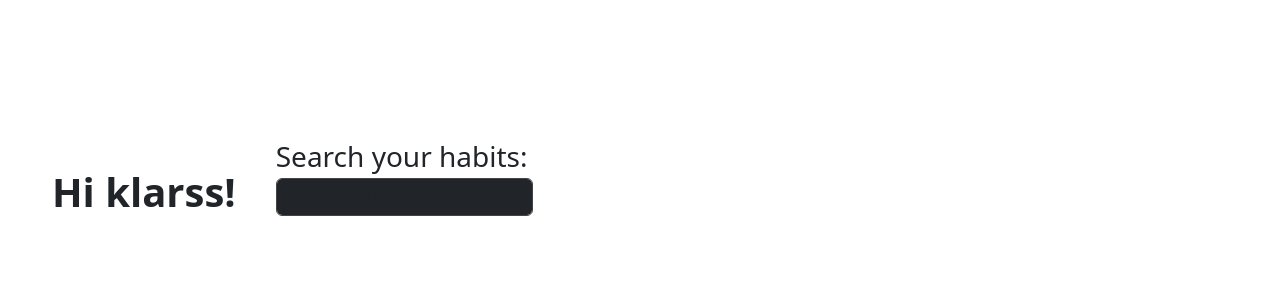
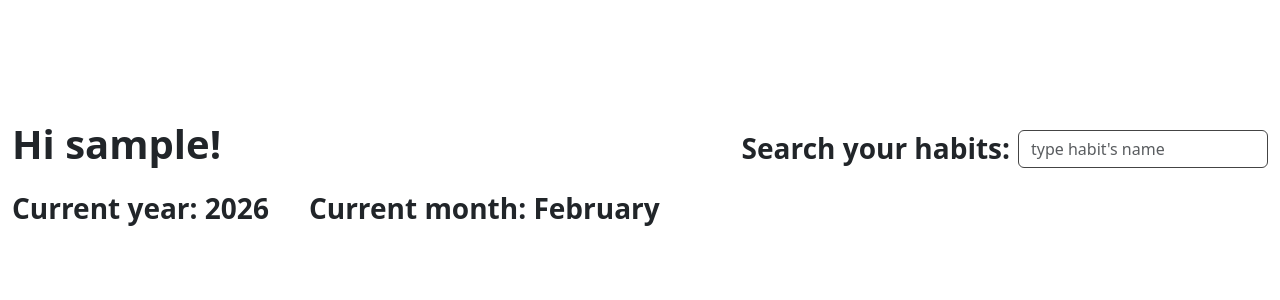
Before and after one commit to kLarss993/Habits-tracker, a Flask app: page / in a window 1280 px wide. Shown: the part 72-372 px from the top of the page. Run offline with Flask 3, Linux system fonts and the light colour scheme; the visitor is signed in with stand-in values (Sample User, id 1).

Commit message:
Added current year and current month to home page

```diff
--- a/code/app.py
+++ b/code/app.py
@@ -1,4 +1,5 @@
 import re
+from datetime import datetime
 
 from flask import *
 from werkzeug.security import generate_password_hash, check_password_hash
@@ -9,6 +10,7 @@ from actions_db import *
 app = Flask(__name__)
 app.secret_key = 'maybe_secret_key'
 models.init_db()
+now = datetime.now()
 
 @app.route('/')
 def home():
@@ -18,7 +20,10 @@ def home():
         flash('Please log in')
         return redirect(url_for('login'))
 
-    return render_template('home.html')
+    return render_template(
+        'home.html',
+        now=now,
+        username=username)
 
 @app.route('/register', methods=['GET', 'POST'])
 def register():
--- a/code/templates/home.html
+++ b/code/templates/home.html
@@ -3,18 +3,37 @@
 {% block title %}Home page{% endblock %}
 
 {% block content %}
-        <div class="container-fluid mt-4 header-wrapper">
-            <div class="row align-items-end">
-                <div class="col-auto">
-                    <h1 align="right" class="mb-0"><strong><b>Hi klarss!</b></strong></h1>
+
+            <div class="container-fluid mt-4">
+                <div class="row align-items-end justify-content-between">
+
+                    <div class="col-auto">
+                        <h1 class="mb-0"><strong>Hi {{ username }}!</strong></h1>
+                    </div>
+
+                    <div class="col-auto d-flex align-items-center gap-2">
+                        <h3 class="mb-0"><strong>Search your habits:</strong></h3>
+                        <input type="text"
+                               name="search"
+                               class="form-control"
+                               placeholder="type habit's name"
+                               style="border-color: #444; width: 250px;">
+                    </div>
+
                 </div>
+            </div>
 
-                <div class="col-auto ms-3">
-                    <h3 for="search" class="form-label d-block mb-1">Search your habits: </h3>
-                    <input type="text" id="search" class="form-control bg-dark text-white" placeholder="Search your habits" style="border-color: #444;">
-                </div> <br> <br>
+            <div class="container-fluid mt-4">
+                <div class="row align-items-end">
+                    <div class="col-auto">
+                        <h3 class=""><strong><b>Current year: {{ now.year }}</b></strong></h3>
+                    </div>
 
+                    <div class="col-auto ms-3">
+                        <h3 class=""><strong><b>Current month: {{ now.strftime("%B")  }}</b></strong></h3>
+                    </div>
+
+                </div>
             </div>
-        </div>
 
 {% endblock %}
```
